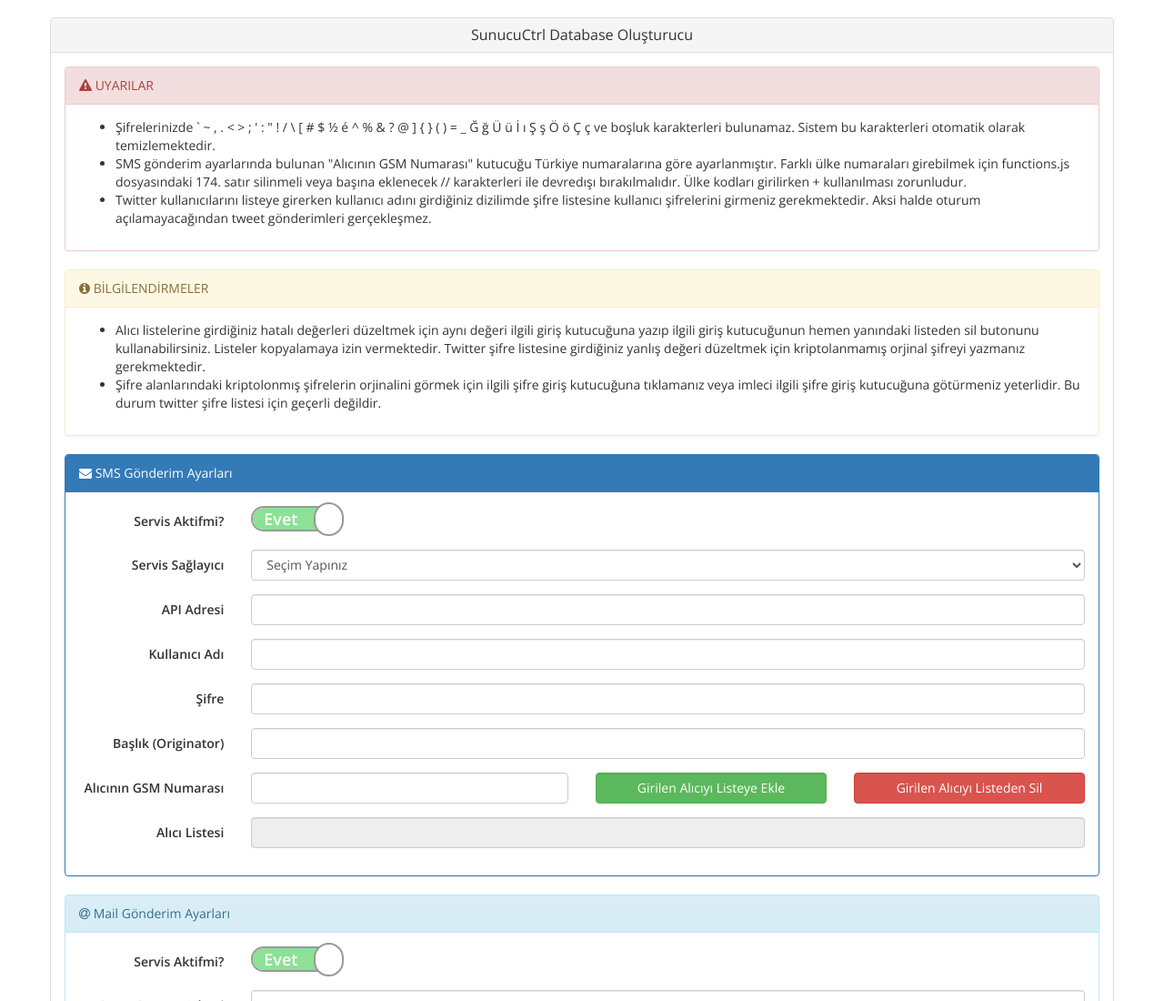
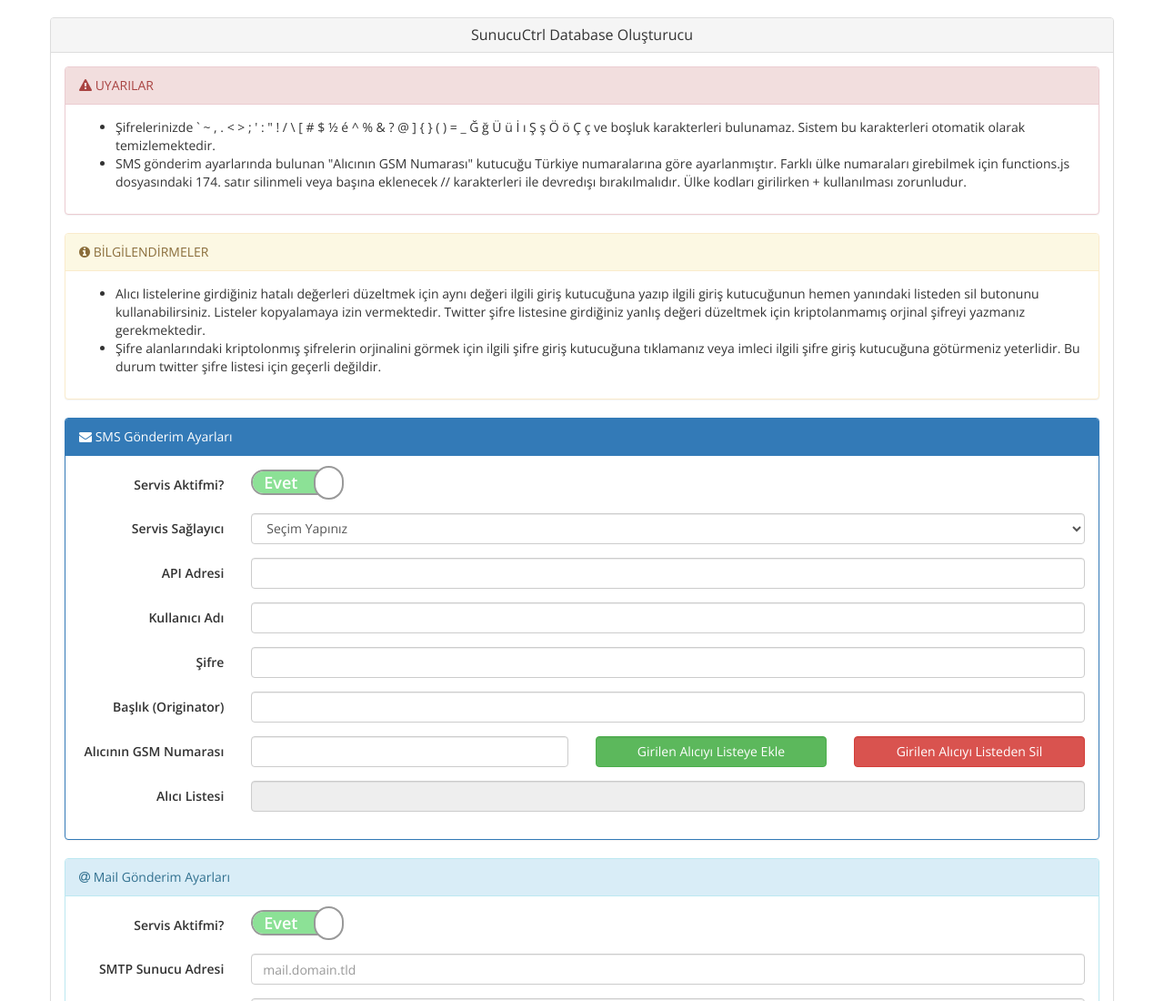
Before and after one commit to ctrlinformatics/Sunucu-Ctrl, a plain HTML site: page Tools/DBCreator/index.html in a window 1280 px wide. Shown: the top 1100 px of the page at 91% size. Drawn offline with nearby package versions, Linux system fonts and the light colour scheme.

Commit message:
Update index.html

```diff
--- a/Tools/DBCreator/index.html
+++ b/Tools/DBCreator/index.html
@@ -61,9 +61,6 @@ Proje ile ilgili herşeye http//sunucuctrl.com/ adresinden ulaşılabilir.
 									</li>
 									<li>
 										SMS gönderim ayarlarında bulunan "Alıcının GSM Numarası" kutucuğu Türkiye numaralarına göre ayarlanmıştır. Farklı ülke numaraları girebilmek için functions.js dosyasındaki 174. satır silinmeli veya başına eklenecek // karakterleri ile devredışı bırakılmalıdır. Ülke kodları girilirken + kullanılması zorunludur.
-									</li>
-									<li>
-										Twitter kullanıcılarını listeye girerken kullanıcı adını girdiğiniz dizilimde şifre listesine kullanıcı şifrelerini girmeniz gerekmektedir. Aksi halde oturum açılamayacağından tweet gönderimleri gerçekleşmez.
 									</li>
 								</ul>
 
```
